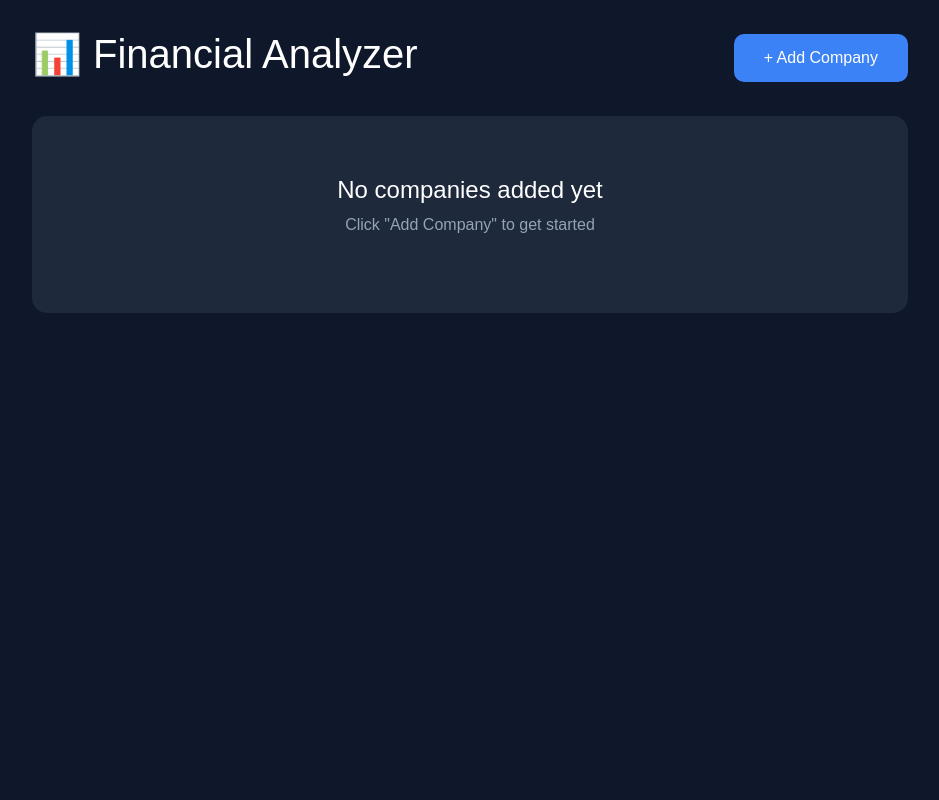
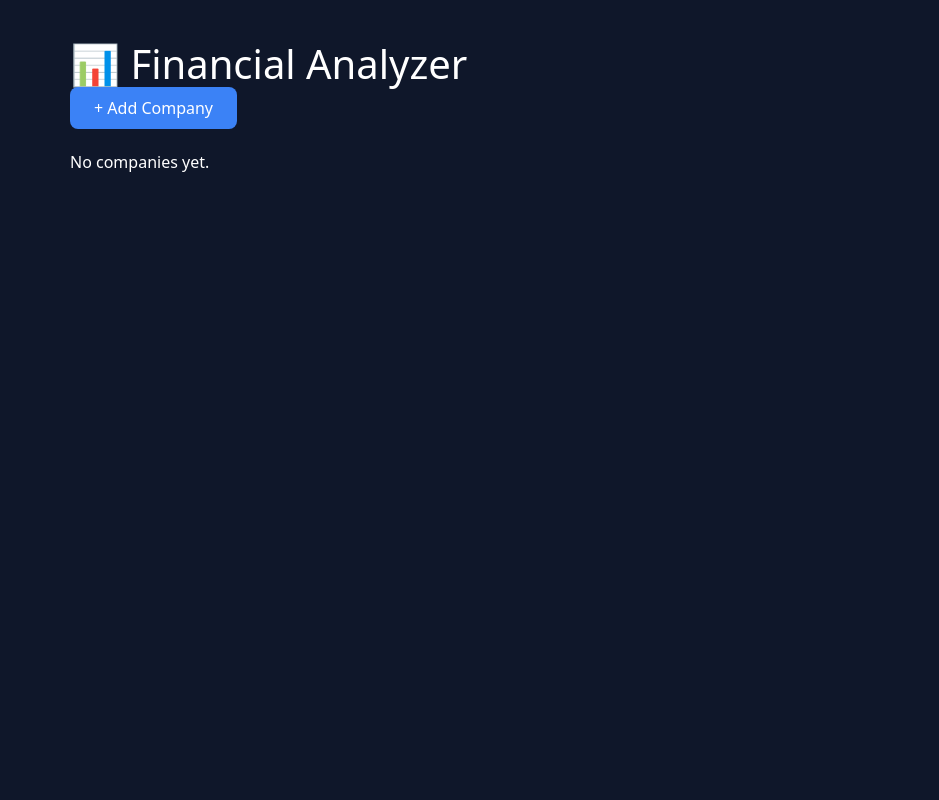
Before and after one commit to Ahashanahmed2/fandamental_dashboard, a FastAPI app: template templates/dashboard.html in a window 1280 px wide. Shown: the whole page, without its empty margins (170-1109 px from the left). Run offline with FastAPI, Linux system fonts and the light colour scheme; the template is opened without the code that fills it, so the values that code supplies are empty.

Commit message:
Update dashboard.html

```diff
--- a/templates/dashboard.html
+++ b/templates/dashboard.html
@@ -1,45 +1,26 @@
 <!DOCTYPE html>
-<html lang="en">
+<html>
 <head>
-    <meta charset="UTF-8">
-    <meta name="viewport" content="width=device-width, initial-scale=1.0">
-    <title>Financial Health Analyzer</title>
+    <title>Dashboard</title>
     <link href="https://cdn.jsdelivr.net/npm/bootstrap@5.3.0/dist/css/bootstrap.min.css" rel="stylesheet">
-    <style>
-        body { background: #0f172a; color: white; min-height: 100vh; padding: 30px; font-family: Arial, sans-serif; }
-        .btn-add { background: #3b82f6; color: white; padding: 12px 30px; border-radius: 10px; text-decoration: none; display: inline-block; }
-        .btn-add:hover { background: #2563eb; color: white; }
-        .company-row { background: #1e293b; padding: 18px 20px; border-radius: 12px; margin-bottom: 14px; display: flex; justify-content: space-between; align-items: center; }
-        .company-row h5 { margin: 0; }
-        .btn-sm { padding: 8px 16px; border-radius: 6px; text-decoration: none; font-size: 14px; margin-left: 6px; }
-        .btn-success { background: #10b981; color: white; }
-        .btn-info { background: #06b6d4; color: white; }
-    </style>
 </head>
-<body>
-    <div class="container" style="max-width: 900px; margin: 0 auto;">
-        <div style="display: flex; justify-content: space-between; align-items: center; margin-bottom: 30px;">
-            <h1>📊 Financial Analyzer</h1>
-            <a href="/add-company" class="btn-add">+ Add Company</a>
-        </div>
+<body style="background:#0f172a;color:white;padding:40px;">
+    <div style="max-width:800px;margin:0 auto;">
+        <h1>📊 Financial Analyzer</h1>
+        <a href="/add-company" style="background:#3b82f6;color:white;padding:10px 24px;border-radius:8px;text-decoration:none;">+ Add Company</a>
+
         {% if companies %}
             {% for company in companies %}
-            <div class="company-row">
-                <div>
-                    <h5>{{ company.name }}</h5>
-                    <small style="color: #94a3b8;">{{ company.ticker }} | {{ company.sector }}</small>
-                </div>
-                <div>
-                    <a href="/input-data/{{ company._id }}" class="btn-sm btn-success">📝 Input Data</a>
-                    <a href="/analysis/{{ company._id }}" class="btn-sm btn-info">📊 View Analysis</a>
+            <div style="background:#1e293b;padding:16px;border-radius:10px;margin-top:14px;">
+                <strong>{{ company.name }}</strong> ({{ company.ticker }}) | {{ company.sector }}
+                <div style="margin-top:8px;">
+                    <a href="/input-data/{{ company._id }}" style="color:#10b981;">📝 Input Data</a> |
+                    <a href="/analysis/{{ company._id }}" style="color:#06b6d4;">📊 View</a>
                 </div>
             </div>
             {% endfor %}
         {% else %}
-            <div style="text-align: center; padding: 60px; background: #1e293b; border-radius: 15px;">
-                <h4>No companies added yet</h4>
-                <p style="color: #94a3b8;">Click "Add Company" to get started</p>
-            </div>
+            <p style="margin-top:30px;">No companies yet.</p>
         {% endif %}
     </div>
 </body>
```
